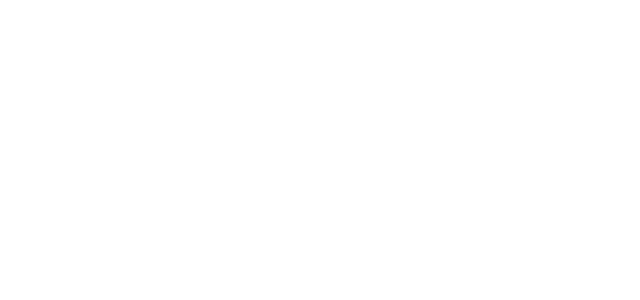
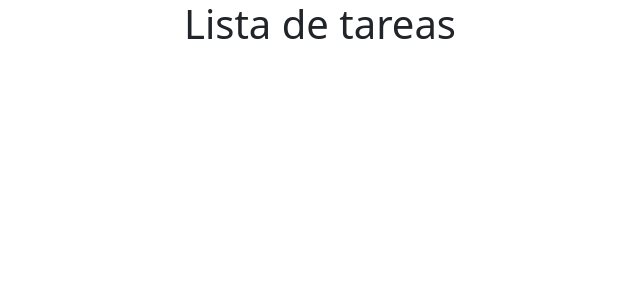
Before and after one commit to JJV23/listaTareas, a React (Vite) app: page / in a window 1280 px wide. Shown: the top 300 px of the page, without its empty margins (320-960 px from the left). Built offline with nearby package versions, Linux system fonts and the light colour scheme.

Commit message:
agregamos react-boostrap y boostrap

```diff
--- a/package.json
+++ b/package.json
@@ -10,7 +10,9 @@
     "preview": "vite preview"
   },
   "dependencies": {
+    "bootstrap": "^5.3.3",
     "react": "^18.2.0",
+    "react-bootstrap": "^2.10.1",
     "react-dom": "^18.2.0"
   },
   "devDependencies": {
--- a/src/App.jsx
+++ b/src/App.jsx
@@ -1,7 +1,10 @@
 import "./App.css";
+import 'bootstrap/dist/css/bootstrap.min.css';
 
 function App() {
-  return <></>;
+  return <>
+  <h1 className="text-center">Lista de tareas</h1>
+  </>;
 }
 
 export default App;
```
Also changed, not shown: 1 other file (tests, documents, lock files or other folders).
